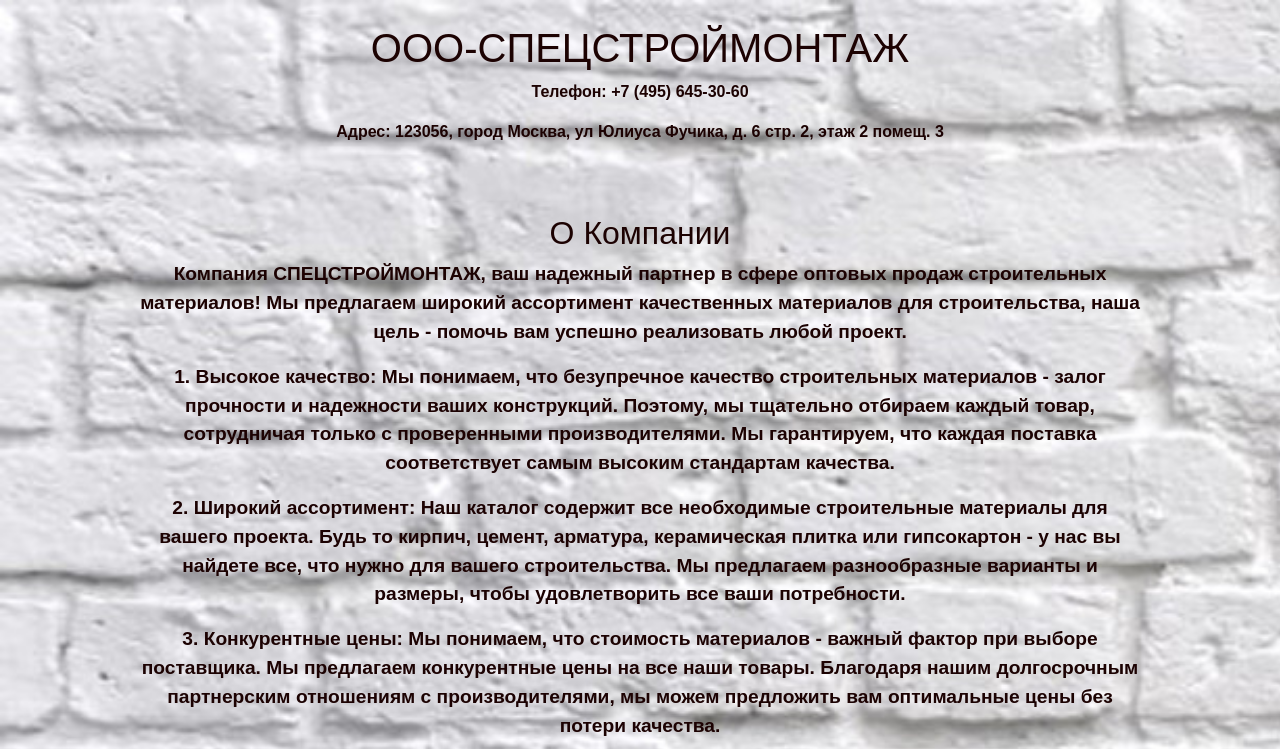
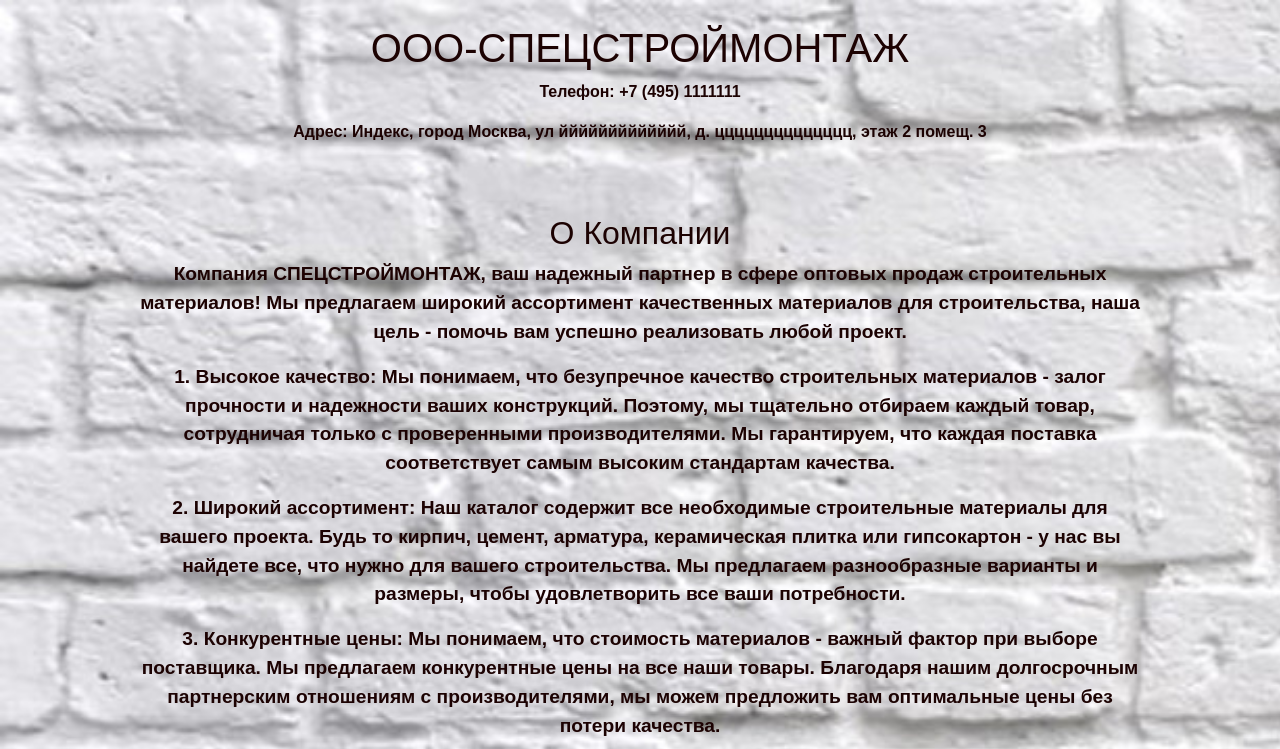
Before and after one commit to Joseph861020/ccm19, a plain HTML site: page index.html in a window 1280 px wide. Shown: the top 749 px of the page. Drawn offline with nearby package versions, Linux system fonts and the light colour scheme.

Commit message:
Update index.html

```diff
--- a/index.html
+++ b/index.html
@@ -65,8 +65,8 @@
             <h1><a href='index.html'>ООО-СПЕЦСТРОЙМОНТАЖ</a></h1>
 
 
-                <p>Телефон: <a href="tel: +74956453060">+7 (495) 645-30-60</a> </p>
-                <p>Адрес: 123056, город Москва, ул Юлиуса Фучика, д. 6 стр. 2, этаж 2 помещ. 3</p>
+                <p>Телефон: <a href="tel: +74951111111">+7 (495) 1111111</a> </p>
+                <p>Адрес: Индекс, город Москва, ул ййййййййййййй, д. цццццццццццццц, этаж 2 помещ. 3</p>
             </div>
 
     </header>
@@ -142,7 +142,7 @@
 </section>
 <footer>
 <div class="fixed-container">
-   <p>ООО-СПЕЦСТРОЙМОНТАЖ ОГРН 1197746695585 от 27 ноября 2019г.</p>
+   <p>ООО-СПЕЦСТРОЙМОНТАЖ ОГРН 1111111111111 от 27 ноября 2019г.</p>
    <p>designed and created by <a href="mailto:python.man@ro.ru">pythonman</a> </p>
 </div>
 </footer>
```
